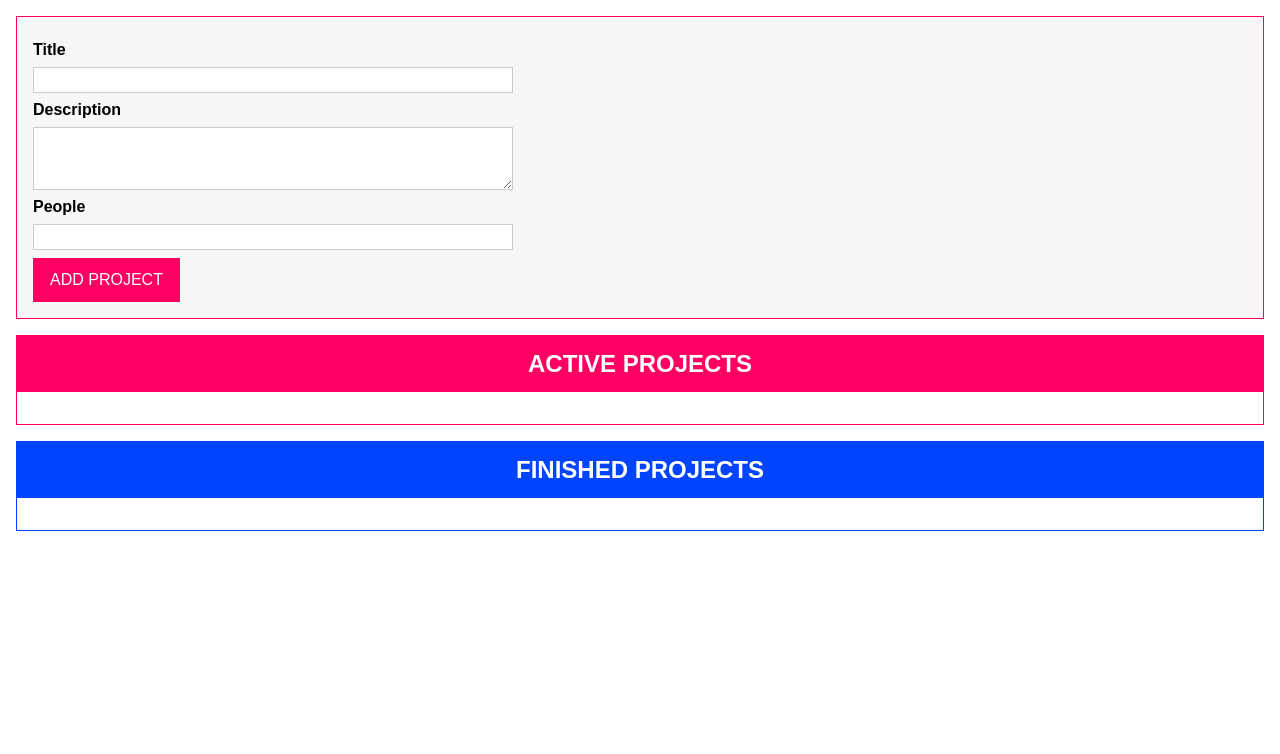
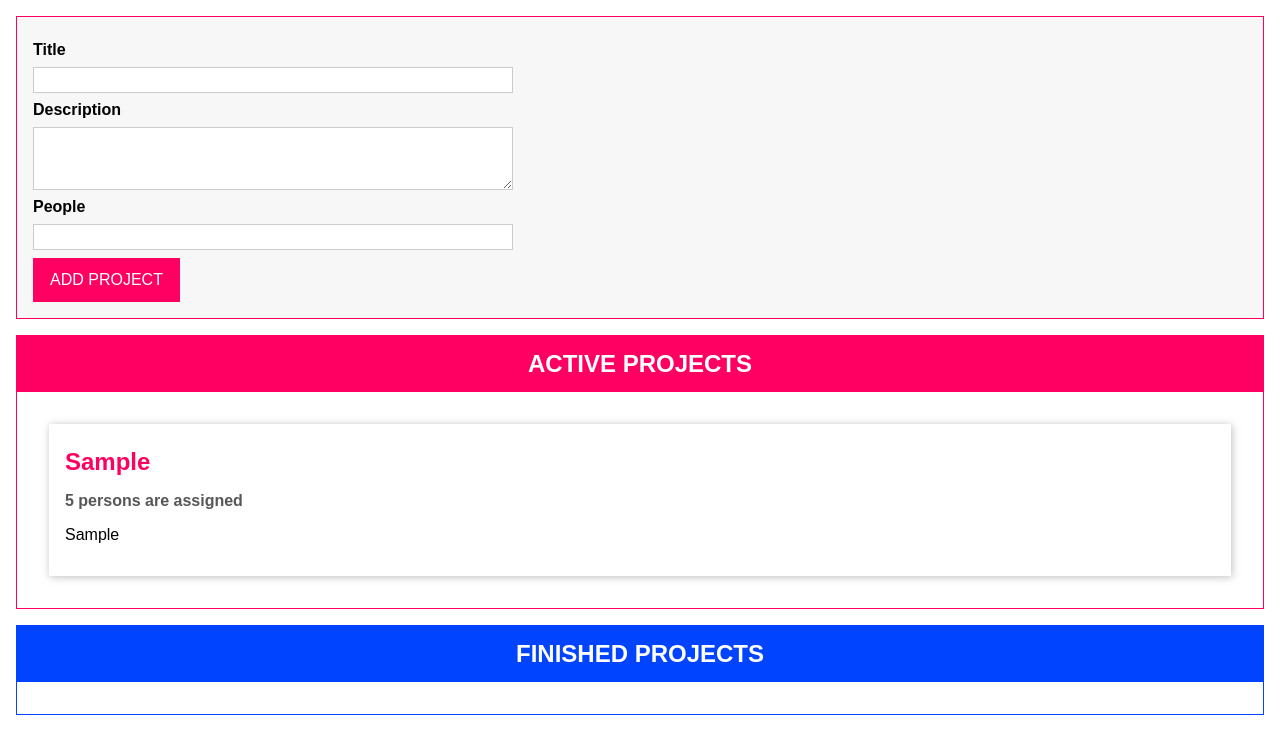
Before and after one commit to Sir-Unkie/OBSOLETE_Typescript_DragAndDrop_practice, a plain HTML site: page index.html in a window 1280 px wide. Both pictures are taken after typing "Sample", "Sample", "5" into the empty fields and a click on the button "ADD PROJECT". Drawn offline with Linux system fonts and the light colour scheme.

Commit message:
added project li components and added inheritance from the component

```diff
--- a/dist/app.js
+++ b/dist/app.js
@@ -1,4 +1,74 @@
 "use strict";
+var __extends = (this && this.__extends) || (function () {
+    var extendStatics = function (d, b) {
+        extendStatics = Object.setPrototypeOf ||
+            ({ __proto__: [] } instanceof Array && function (d, b) { d.__proto__ = b; }) ||
+            function (d, b) { for (var p in b) if (Object.prototype.hasOwnProperty.call(b, p)) d[p] = b[p]; };
+        return extendStatics(d, b);
+    };
+    return function (d, b) {
+        if (typeof b !== "function" && b !== null)
+            throw new TypeError("Class extends value " + String(b) + " is not a constructor or null");
+        extendStatics(d, b);
+        function __() { this.constructor = d; }
+        d.prototype = b === null ? Object.create(b) : (__.prototype = b.prototype, new __());
+    };
+})();
+var ProjectStatus;
+(function (ProjectStatus) {
+    ProjectStatus[ProjectStatus["Active"] = 0] = "Active";
+    ProjectStatus[ProjectStatus["Finished"] = 1] = "Finished";
+})(ProjectStatus || (ProjectStatus = {}));
+var Project = /** @class */ (function () {
+    function Project(id, title, description, people, projectStatus) {
+        this.id = id;
+        this.title = title;
+        this.description = description;
+        this.people = people;
+        this.projectStatus = projectStatus;
+    }
+    return Project;
+}());
+var State = /** @class */ (function () {
+    function State() {
+        this.listeners = [];
+    }
+    State.prototype.addListener = function (listenerFn) {
+        this.listeners.push(listenerFn);
+    };
+    return State;
+}());
+var ProjectState = /** @class */ (function (_super) {
+    __extends(ProjectState, _super);
+    function ProjectState() {
+        var _this = _super.call(this) || this;
+        _this.projects = [];
+        return _this;
+    }
+    ProjectState.getInstance = function () {
+        if (this.instane) {
+            return this.instane;
+        }
+        else {
+            this.instane = new ProjectState();
+            return this.instane;
+        }
+    };
+    ProjectState.prototype.addListener = function (listenerFn) {
+        this.listeners.push(listenerFn);
+    };
+    ProjectState.prototype.addProject = function (title, description, numberOfPeople) {
+        var newproject = new Project(Math.random.toString(), title, description, numberOfPeople, ProjectStatus.Active);
+        this.projects.push(newproject);
+        console.log(this.listeners);
+        for (var _i = 0, _a = this.listeners; _i < _a.length; _i++) {
+            var listenerFn = _a[_i];
+            listenerFn(this.projects.slice());
+        }
+    };
+    return ProjectState;
+}(State));
+var projectState = ProjectState.getInstance();
 var validate = function (validatableInput) {
     var _a;
     var isValid = true;
@@ -25,20 +95,91 @@ var validate = function (validatableInput) {
     }
     return isValid;
 };
-var ProjectList = /** @class */ (function () {
-    function ProjectList(type) {
-        this.type = type;
-        this.templateElement = document.getElementById('project-list');
-        this.hostElement = document.getElementById('app');
+// Component base class
+var Component = /** @class */ (function () {
+    function Component(templateId, hostElementId, insertAtStart, newElementId) {
+        this.templateElement = document.getElementById(templateId);
+        this.hostElement = document.getElementById(hostElementId);
         var importedNode = document.importNode(this.templateElement.content, true);
         // console.log(importedNode);
         this.element = importedNode.firstElementChild;
-        this.element.id = this.type + "-projects";
-        this.attach();
-        this.renderContent();
+        if (newElementId) {
+            this.element.id = newElementId;
+        }
+        this.attach(insertAtStart);
     }
-    ProjectList.prototype.attach = function () {
-        this.hostElement.insertAdjacentElement('beforeend', this.element);
+    Component.prototype.attach = function (insertAtBeginning) {
+        if (insertAtBeginning) {
+            this.hostElement.insertAdjacentElement('afterbegin', this.element);
+        }
+        else {
+            this.hostElement.insertAdjacentElement('beforeend', this.element);
+        }
+    };
+    return Component;
+}());
+// Project item component
+var ProjectItem = /** @class */ (function (_super) {
+    __extends(ProjectItem, _super);
+    function ProjectItem(hostId, project) {
+        var _this = _super.call(this, 'single-project', hostId, false, project.id) || this;
+        _this.project = project;
+        _this.configure();
+        _this.renderContent();
+        return _this;
+    }
+    Object.defineProperty(ProjectItem.prototype, "persons", {
+        get: function () {
+            if (this.project.people === 1) {
+                return '1 person is assigned';
+            }
+            else {
+                return this.project.people + " persons are assigned";
+            }
+        },
+        enumerable: false,
+        configurable: true
+    });
+    ProjectItem.prototype.configure = function () { };
+    ProjectItem.prototype.renderContent = function () {
+        this.element.querySelector('h2').textContent = this.project.title;
+        this.element.querySelector('h3').textContent = this.persons;
+        this.element.querySelector('p').textContent = this.project.description;
+    };
+    return ProjectItem;
+}(Component));
+var ProjectList = /** @class */ (function (_super) {
+    __extends(ProjectList, _super);
+    function ProjectList(type) {
+        var _this = _super.call(this, 'project-list', 'app', false, type + "-projects") || this;
+        _this.type = type;
+        _this.assignedProjects = [];
+        _this.configure();
+        _this.renderContent();
+        return _this;
+    }
+    ProjectList.prototype.renderProjects = function () {
+        var listEl = document.getElementById(this.type + "-projects-list");
+        listEl.innerHTML = '';
+        for (var _i = 0, _a = this.assignedProjects; _i < _a.length; _i++) {
+            var prjItem = _a[_i];
+            new ProjectItem(this.element.querySelector('ul').id, prjItem);
+        }
+    };
+    ProjectList.prototype.configure = function () {
+        var _this = this;
+        projectState.addListener(function (projects) {
+            var relevantProjects = projects.filter(function (elem) {
+                if (_this.type === 'active') {
+                    return elem.projectStatus === ProjectStatus.Active;
+                }
+                else {
+                    return elem.projectStatus === ProjectStatus.Finished;
+                }
+            });
+            _this.assignedProjects = relevantProjects;
+            _this.renderProjects();
+        });
     };
     ProjectList.prototype.renderContent = function () {
         var listId = this.type + "-projects-list";
@@ -47,21 +188,17 @@ var ProjectList = /** @class */ (function () {
             this.type.toUpperCase() + ' PROJECTS';
     };
     return ProjectList;
-}());
-var ProjectInput = /** @class */ (function () {
+}(Component));
+var ProjectInput = /** @class */ (function (_super) {
+    __extends(ProjectInput, _super);
     function ProjectInput() {
-        this.templateElement = document.getElementById('project-input');
-        this.hostElement = document.getElementById('app');
-        var importedNode = document.importNode(this.templateElement.content, true);
-        // console.log(importedNode);
-        this.element = importedNode.firstElementChild;
-        this.element.id = 'user-input';
-        this.button = this.element.querySelector('#submit');
-        this.titleInput = this.element.querySelector('#title');
-        this.descriptionInput = this.element.querySelector('#description');
-        this.peopleInput = this.element.querySelector('#people');
-        this.attach();
-        this.configure();
+        var _this = _super.call(this, 'project-input', 'app', true, 'user-input') || this;
+        _this.button = _this.element.querySelector('#submit');
+        _this.titleInput = _this.element.querySelector('#title');
+        _this.descriptionInput = _this.element.querySelector('#description');
+        _this.peopleInput = _this.element.querySelector('#people');
+        _this.configure();
+        return _this;
     }
     ProjectInput.prototype.gatherUserInput = function () {
         var enteredTitle = this.titleInput.value;
@@ -71,7 +208,7 @@ var ProjectInput = /** @class */ (function () {
             value: enteredTitle,
             required: true,
             minLength: 3,
-            maxLength: 10,
+            maxLength: 30,
         };
         var descriptionValidatable = {
             value: enteredDescription,
@@ -82,7 +219,7 @@ var ProjectInput = /** @class */ (function () {
             value: +enteredPeople,
             required: true,
             min: 1,
-            max: 5,
+            max: 10,
         };
         if (
         //validate
@@ -106,17 +243,16 @@ var ProjectInput = /** @class */ (function () {
         if (Array.isArray(userInput)) {
             var title = userInput[0], description = userInput[1], people = userInput[2];
             console.log(description);
+            projectState.addProject(title, description, people);
             this.clearInputs();
         }
     };
+    ProjectInput.prototype.renderContent = function () { };
     ProjectInput.prototype.configure = function () {
         this.element.addEventListener('submit', this.submitHandler.bind(this));
     };
-    ProjectInput.prototype.attach = function () {
-        this.hostElement.insertAdjacentElement('afterbegin', this.element);
-    };
     return ProjectInput;
-}());
+}(Component));
 var project1 = new ProjectInput();
 var activeProjectList = new ProjectList('active');
 var finishedProjectList = new ProjectList('finished');
--- a/index.html
+++ b/index.html
@@ -27,7 +27,11 @@
       </form>
     </template>
     <template id="single-project">
-      <li></li>
+      <li>
+        <h2></h2>
+        <h3></h3>
+        <p></p>
+      </li>
     </template>
     <template id="project-list">
       <section class="projects">
```
Also changed, not shown: src/app.ts (+158 -38 lines).
